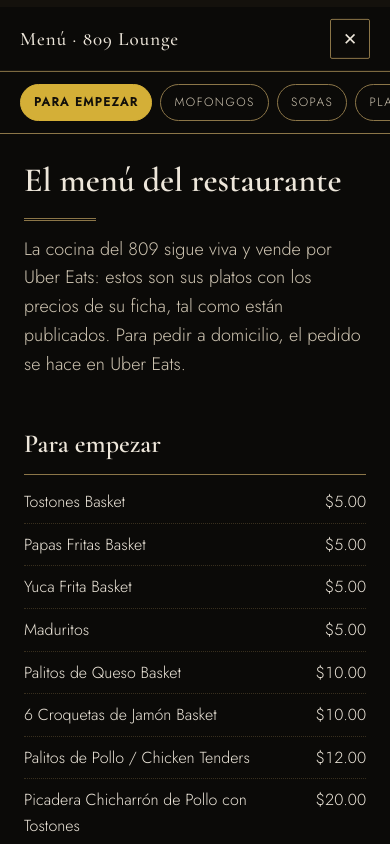
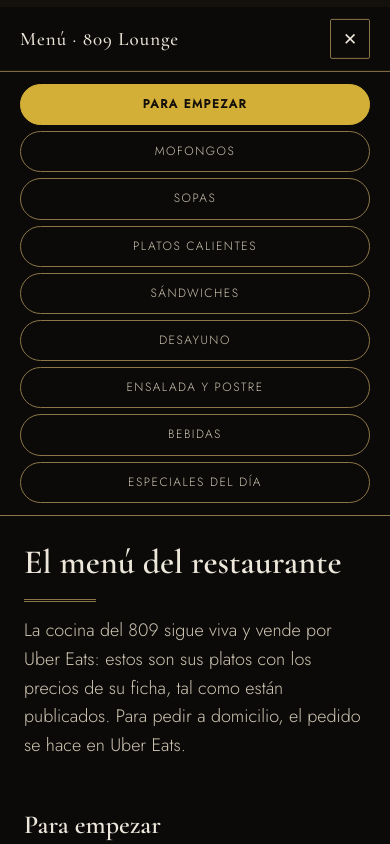
Before and after one commit to lmanzano86-ui/demo-809-lounge, a plain HTML site: page index.html in a window 390 px wide. Shown: the part 854-1698 px from the top of the page. Drawn offline with nearby package versions, Linux system fonts and the light colour scheme.

Commit message:
Demo 809: en el teléfono la barra de categorías del menú sale vertical (botones a todo el ancho, uno bajo otro); en escritorio sigue horizontal

```diff
--- a/index.html
+++ b/index.html
@@ -110,6 +110,10 @@ footer .legales a{color:var(--suave);letter-spacing:2px;text-transform:uppercase
 .pm-nav a{flex:0 0 auto;color:var(--suave);text-decoration:none;font-size:12px;letter-spacing:1.5px;text-transform:uppercase;padding:8px 13px;border:1px solid var(--linea);border-radius:999px}
 .pm-nav a.activo{background:var(--acento);color:#14100A;border-color:var(--acento);font-weight:600}
 .pm-contenido .contenedor{padding-top:28px;padding-bottom:56px}
+@media (max-width:860px){
+  .pm-nav{flex-direction:column;overflow-x:visible;gap:6px}
+  .pm-nav a{text-align:center;padding:10px 13px}
+}
 .pantalla-menu.fichas .menu-cat{display:none}
 .pantalla-menu.fichas .menu-cat.seleccionada{display:block}
 @media (prefers-reduced-motion: reduce){.pantalla-menu{transition:none}.pm-nav{transition:none}}
```
